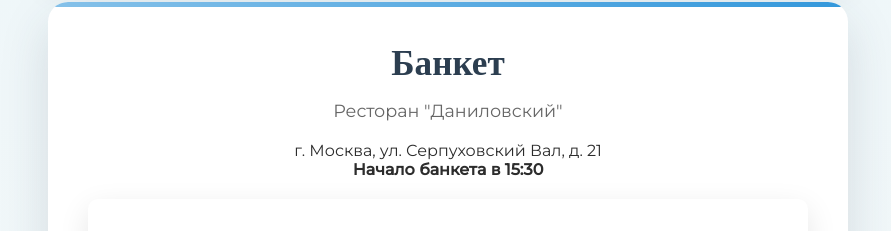
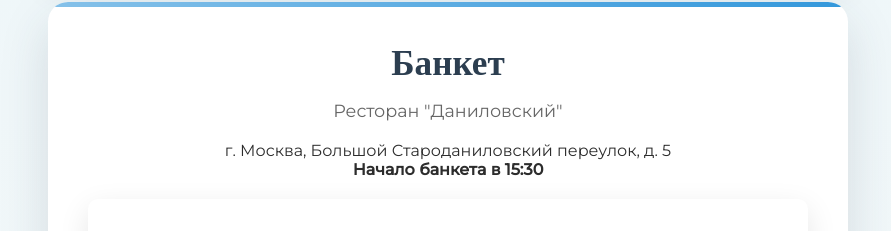
Before and after one commit to novilaa/victor_sofia, a plain HTML site: page index.html in a window 1280 px wide. Shown: the part 2951-3182 px from the top of the page, without its empty margins (192-1083 px from the left). Drawn offline with nearby package versions, Linux system fonts and the light colour scheme.

Commit message:
еще фикс адреса

```diff
--- a/index.html
+++ b/index.html
@@ -1073,7 +1073,7 @@
     <div class="location-card">
       <h3 class="location-name">Банкет</h3>
       <p class="location-address">Ресторан "Даниловский"</p>
-      <p>г. Москва, ул. Серпуховский Вал, д. 21</p>
+      <p>г. Москва, Большой Староданиловский переулок, д. 5</p>
       <p><strong>Начало банкета в 15:30</strong></p>
       <div class="location-map">
         <!-- Карта Даниловского с меткой -->
```
